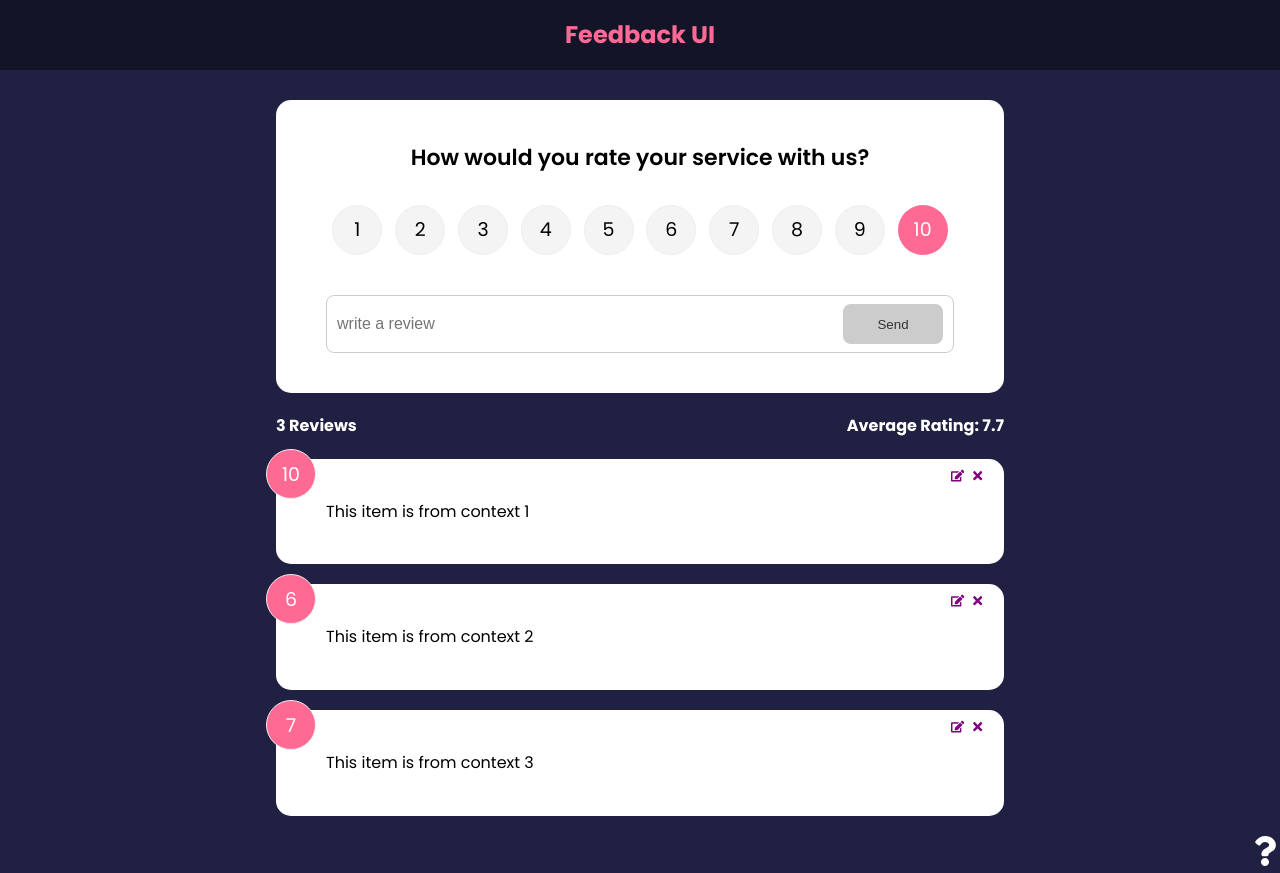
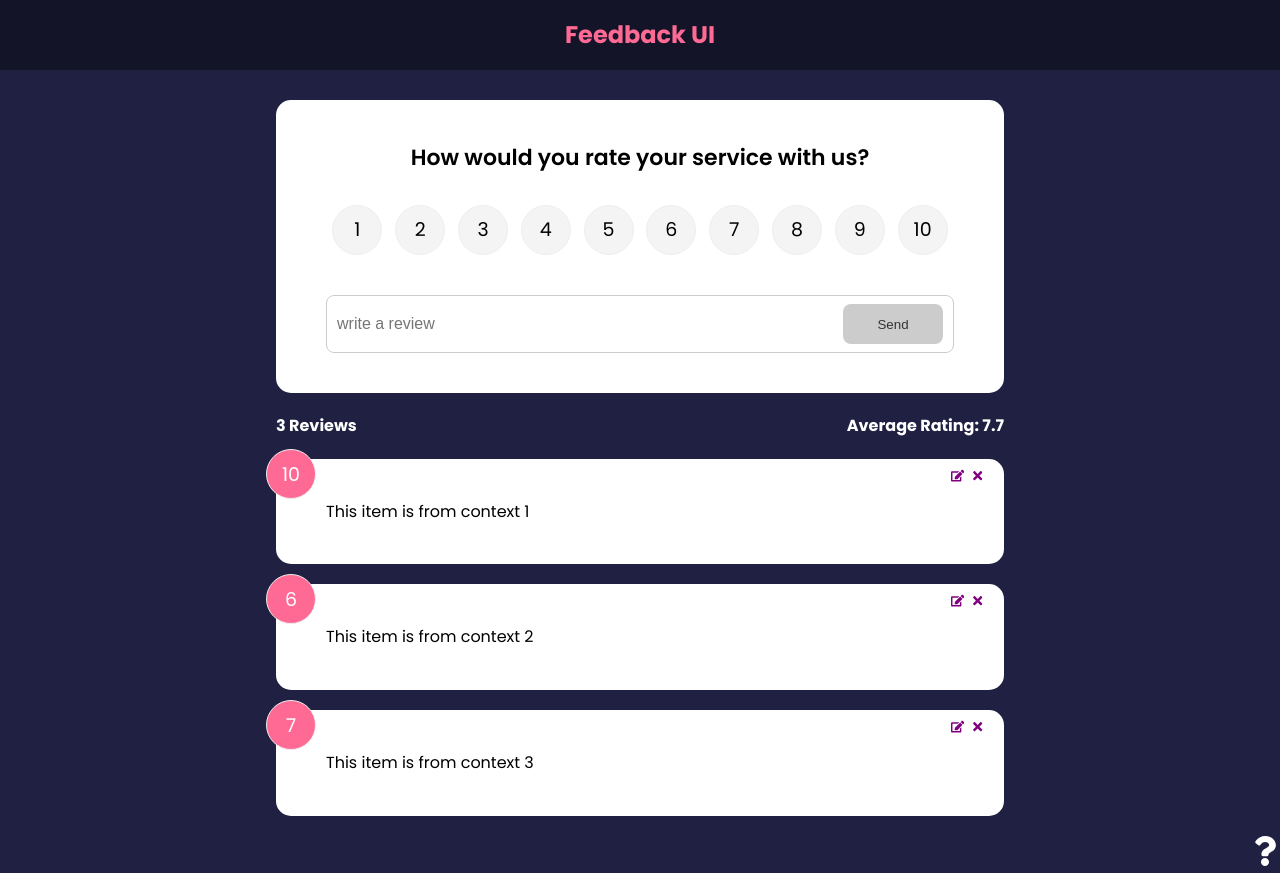
Before and after one commit to mik284/Feedback-App, a React (Create React App) app: page / in a window 1280 px wide. Built offline with nearby package versions, Linux system fonts and the light colour scheme.

Commit message:
Side Effects on Edit button Using useEffect

```diff
--- a/src/components/FeedbackForm.jsx
+++ b/src/components/FeedbackForm.jsx
@@ -1,5 +1,5 @@
 
-import { useState, useContext } from "react"
+import { useState, useContext, useEffect } from "react"
 import Card from "./shared/Card"
 import Button from "./shared/Button";
 import RatingSelect from "./RatingSelect";
@@ -12,7 +12,15 @@
     const [message, setMessage] = useState("")
 
 
-    const {addFeedback} = useContext(FeedbackContext)
+    const { addFeedback, feedbackEdit } = useContext(FeedbackContext)
+
+    useEffect(() => {
+        if(feedbackEdit.edit === true){
+            setBtnDisabled(false)
+            setText(feedbackEdit.item.text)
+            setRating(feedbackEdit.item.rating)
+        }
+    }, [ feedbackEdit])
 
     const handleTextChange = (e) => {
 
--- a/src/components/RatingSelect.jsx
+++ b/src/components/RatingSelect.jsx
@@ -1,8 +1,16 @@
-import {useState} from 'react'
+import {useState, useContext, useEffect } from 'react'
+import FeedbackContext from '../context/FeedbackContext'
 
 function RatingSelect({select}) {
 
     const [selected, setSelected] = useState(10) // 10 is the default value
+
+    const { feedbackEdit } = useContext(FeedbackContext)
+
+    useEffect(() => {
+      setSelected(feedbackEdit.item.rating)
+
+    }, [ feedbackEdit])
 
     const handleChange = (e) => {
         setSelected(e.currentTarget.value)
--- a/src/context/FeedbackContext.js
+++ b/src/context/FeedbackContext.js
@@ -58,6 +58,7 @@
         deleteFeedback,
         addFeedback,
         editFeedback,
+        feedbackEdit
       }}>
         {children}
   </FeedbackContext.Provider>
```
